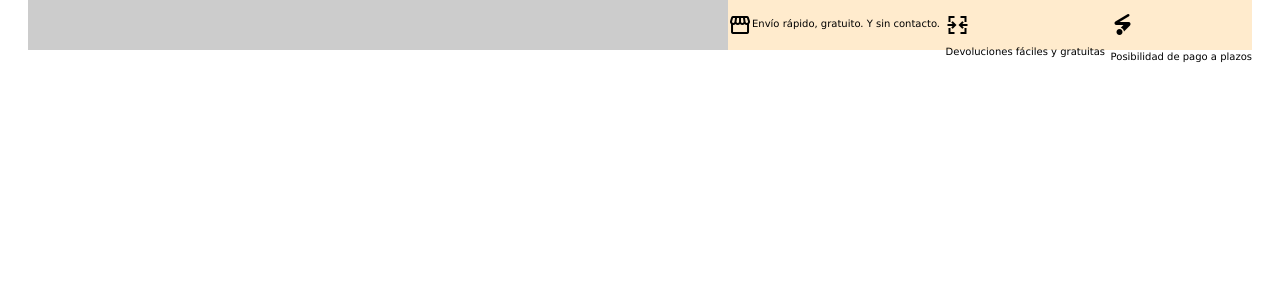
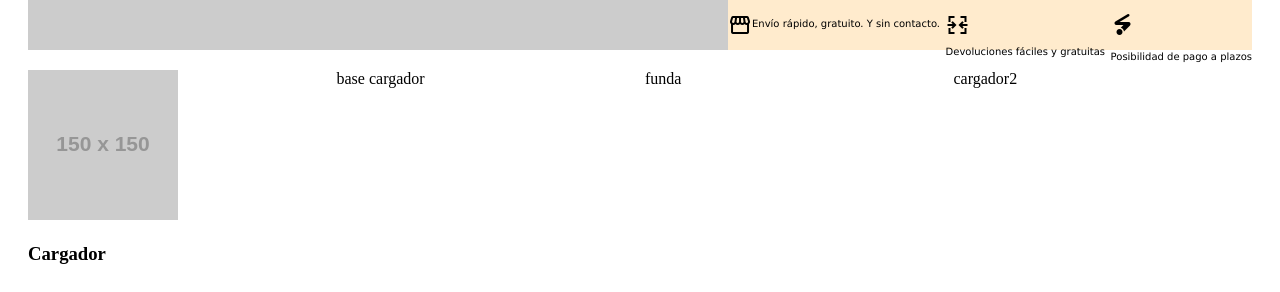
Before and after one commit to DanMudry/actividad_uno, a plain HTML site: page index.html in a window 1280 px wide. Shown: the part 508-800 px from the top of the page. Drawn offline with nearby package versions, Linux system fonts and the light colour scheme; placeholder pictures from the web are drawn by us.

Commit message:
comenzando grid de accesorios venimos bien

```diff
--- a/index.html
+++ b/index.html
@@ -103,5 +103,16 @@
       </div>
     </div>
     <!-- aca empiezo con la linea de accesorios-->
+    <article class="padre_linea_accesorios">
+      <article class="titulo_accesorio">
+        <img src="https://placehold.co/150" alt="">
+        <h1 class="titulo_accesorio">
+          Cargador
+        </h1>
+      </article>
+      <article class="titulo_accesorio">base cargador</article>
+      <article class="titulo_accesorio">funda</article>
+      <article class="titulo_accesorio">cargador2</article>
+    </div>
   </body>
 </html>
--- a/style.css
+++ b/style.css
@@ -119,3 +119,13 @@ header {
   margin-top: 5px;
   margin-left: 0px;
 }
+.padre_linea_accesorios {
+  margin-left: 20px;
+  margin-right: 20px;
+  display: grid;
+  grid-template-columns: 1fr 1fr 1fr 1fr;
+  gap: 10px;
+}
+.accesorio{
+  border: 1px solid #ececec;
+  padding: 12px;
```
